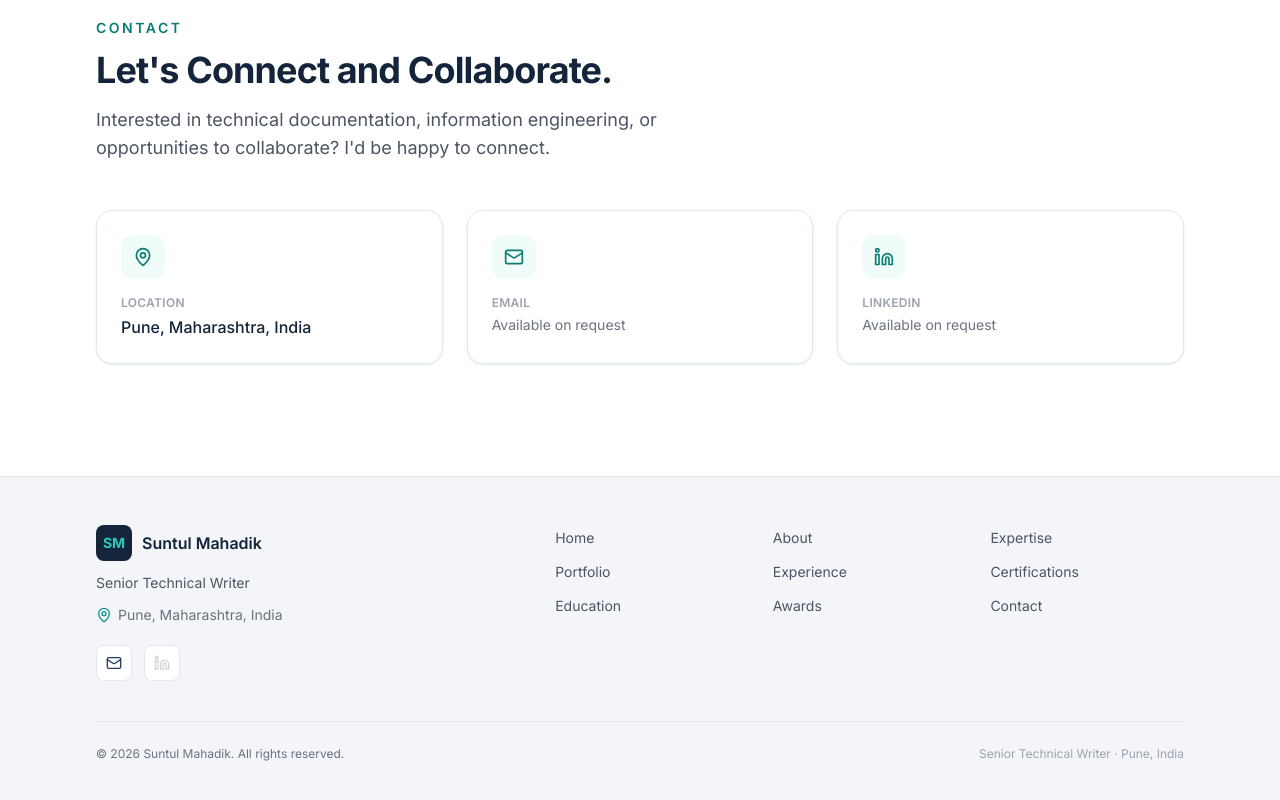
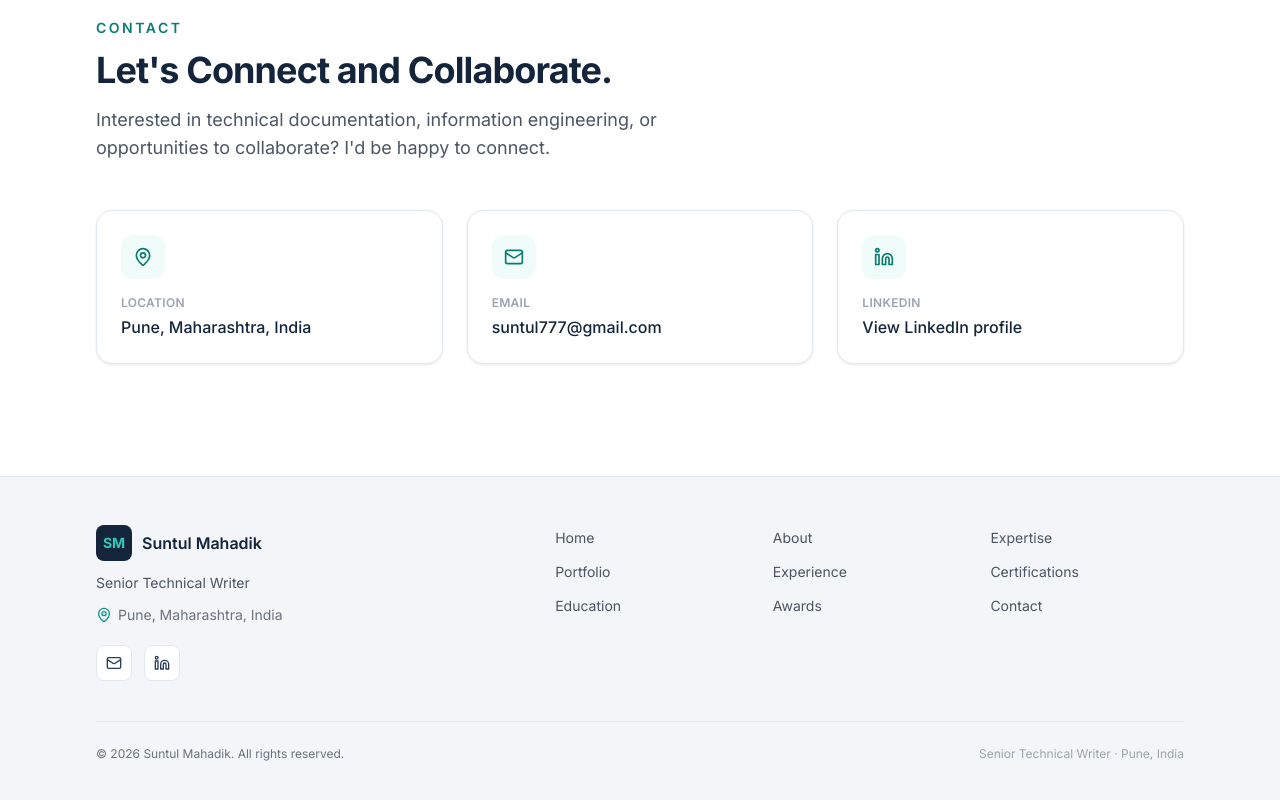
Before and after one commit to mahadevbabies7-creator/senior-technical-writer-portfolio, a React (Vite) app: page / in a window 1280 px wide. Shown: the part 8147-8947 px from the top of the page. Built offline with nearby package versions, Linux system fonts and the light colour scheme.

Commit message:
Update contact email and LinkedIn profile

```diff
--- a/src/data/portfolio.ts
+++ b/src/data/portfolio.ts
@@ -407,8 +407,8 @@ export const contact = {
   supporting:
     'Interested in technical documentation, information engineering, or opportunities to collaborate? I\'d be happy to connect.',
   location: 'Pune, Maharashtra, India',
-  email: '',
-  linkedin: '',
+  email: 'suntul777@gmail.com',
+  linkedin: 'https://www.linkedin.com/in/suntulmahadik/',
 };
 
 export const contactIcons = { MapPin, Mail, Linkedin };
```
